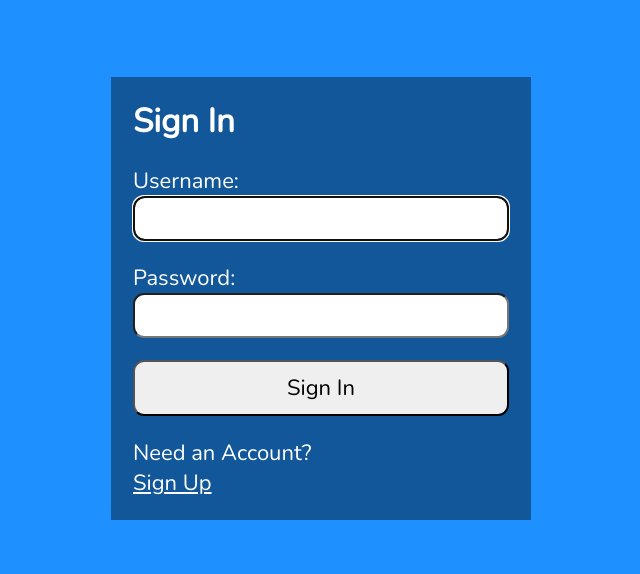
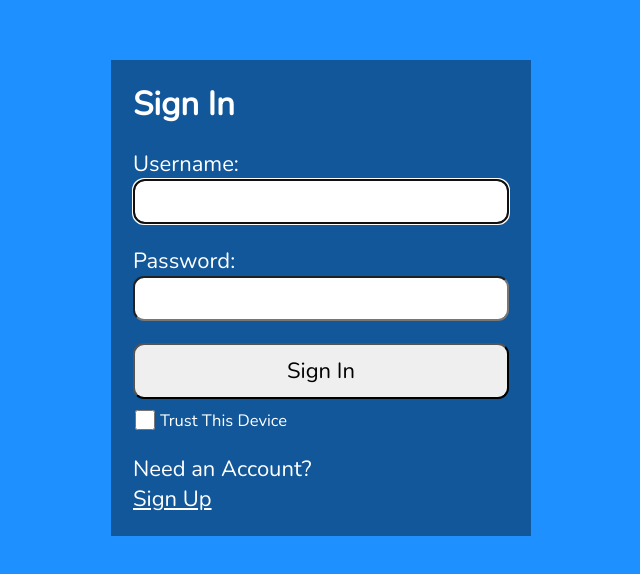
Before and after one commit to sonergezgin/mf-waste-management, a React (Create React App) app: page /login in a window 1280 px wide. Shown: the part 102-676 px from the top of the page, without its empty margins (319-959 px from the left). Built offline with nearby package versions, Linux system fonts and the light colour scheme.

Commit message:
add persistent login

```diff
--- a/src/App.js
+++ b/src/App.js
@@ -12,6 +12,7 @@ import Unauthorized from './components/Unauthorized';
 import Lounge from './components/Lounge';
 import LinkPage from './components/LinkPage';
 import RequireAuth from './components/RequireAuth';
+import PersistLogin from './components/PersistLogin';
 import { Routes, Route } from 'react-router-dom';
 
 const ROLES = {
@@ -35,6 +36,7 @@ const App = () => {
         <Route path="unauthorized" element={<Unauthorized />} />
 
         {/* we want to protect these routes */}
+        <Route element={<PersistLogin />}>
           <Route element={<RequireAuth allowedRoles={[ROLES.User]} />}>
             <Route path="/" element={<Home />} />
           </Route>
@@ -51,7 +53,7 @@ const App = () => {
           <Route element={<RequireAuth allowedRoles={[ROLES.Editor, ROLES.Admin]} />}>
             <Route path="lounge" element={<Lounge />} />
           </Route>
-
+        </Route>
         {/* catch all */}
         <Route path="*" element={<Missing />} />
       </Route>
--- a/src/Login.js
+++ b/src/Login.js
@@ -10,7 +10,7 @@ const LOGIN_URL = '/auth';
 
 const Login = () => {
 
-    const { setAuth } = useAuth();
+    const { setAuth, persist, setPersist } = useAuth();
 
     const navigate = useNavigate();
 
@@ -73,6 +73,14 @@ const Login = () => {
         }
     }
 
+    const togglePersist = () => {
+        setPersist(prev => !prev);
+    }
+
+    useEffect(() => {
+        localStorage.setItem("persist", persist);
+    }, [persist])
+
     return (
         <>
             <section>
@@ -99,6 +107,15 @@ const Login = () => {
                         required
                     />
                     <button>Sign In</button>
+                    <div className="persistCheck">
+                        <input
+                            type="checkbox"
+                            id="persist"
+                            onChange={togglePersist}
+                            checked={persist}
+                        />
+                        <label htmlFor="persist">Trust This Device</label>
+                    </div>
                 </form>
                 <p>
                     Need an Account?<br />
--- a/src/components/Home.jsx
+++ b/src/components/Home.jsx
@@ -1,16 +1,16 @@
 import { useNavigate, Link } from "react-router-dom";
-import { useContext } from "react";
-import AuthContext from "../context/AuthProvider";
+import useLogout from "../hooks/useLogout";
 
 const Home = () => {
-    const { setAuth } = useContext(AuthContext);
+
     const navigate = useNavigate();
+    const logout = useLogout()
 
-    const logout = async () => {
-        // if used in more components, this should be in context
-        // axios to /logout endpoint
-        setAuth({});
+    const signOut = async () => {
+
+        await logout();
         navigate('/linkpage');
+
     }
 
     return (
@@ -27,7 +27,7 @@ const Home = () => {
             <br />
             <Link to="/linkpage">Go to the link page</Link>
             <div className="flexGrow">
-                <button onClick={logout}>Sign Out</button>
+                <button onClick={signOut}>Sign Out</button>
             </div>
         </section>
     )
--- /dev/null
+++ b/src/components/PersistLogin.jsx
@@ -0,0 +1,50 @@
+import { Outlet } from "react-router-dom";
+import { useState, useEffect } from "react";
+import useRefreshToken from '../hooks/useRefreshToken';
+import useAuth from '../hooks/useAuth';
+
+const PersistLogin = () => {
+    const [isLoading, setIsLoading] = useState(true);
+    const refresh = useRefreshToken();
+    const { auth, persist } = useAuth();
+
+    useEffect(() => {
+        let isMounted = true;
+
+        const verifyRefreshToken = async () => {
+            try {
+                await refresh();
+            }
+            catch (err) {
+                console.error(err);
+            }
+            finally {
+                isMounted && setIsLoading(false);
+            }
+        }
+
+        // persist added here AFTER tutorial video
+        // Avoids unwanted call to verifyRefreshToken
+        !auth?.accessToken && persist ? verifyRefreshToken() : setIsLoading(false);
+
+        return () => isMounted = false;
+    }, [])
+
+    useEffect(() => {
+        console.log(`isLoading: ${isLoading}`)
+        console.log(`aT: ${JSON.stringify(auth?.accessToken)}`)
+    }, [isLoading])
+
+    return (
+        <>
+            {!persist
+                ? <Outlet />
+                : isLoading
+                    ? <p>Loading...</p>
+                    : <Outlet />
+            }
+        </>
+    )
+}
+
+export default PersistLogin
--- a/src/context/AuthProvider.js
+++ b/src/context/AuthProvider.js
@@ -4,10 +4,12 @@ import { createContext, useState } from "react";
 const AuthContext = createContext({});
 
 export const AuthProvider = ({ children }) => {
+
     const [auth, setAuth] = useState({});
+    const [persist, setPersist] = useState(JSON.parse(localStorage.getItem("persist")) || false)
 
     return (
-        <AuthContext.Provider value={{ auth, setAuth }}>
+        <AuthContext.Provider value={{ auth, setAuth, persist, setPersist }}>
             {children}
         </AuthContext.Provider>
     )
--- /dev/null
+++ b/src/hooks/useLogout.js
@@ -0,0 +1,21 @@
+import axios from "../api/axios";
+import useAuth from "./useAuth";
+
+const useLogout = () => {
+    const { setAuth } = useAuth();
+
+    const logout = async () => {
+        setAuth({});
+        try {
+            const response = await axios('/logout', {
+                withCredentials: true
+            });
+        } catch (err) {
+            console.error(err);
+        }
+    }
+
+    return logout;
+}
+
+export default useLogout
--- a/src/hooks/useRefreshToken.js
+++ b/src/hooks/useRefreshToken.js
@@ -11,7 +11,11 @@ const useRefreshToken = () => {
         setAuth(prev => {
             console.log(JSON.stringify(prev));
             console.log(response.data.accessToken);
-            return { ...prev, accessToken: response.data.accessToken }
+            return {
+                ...prev,
+                roles : response.data.roles,
+                accessToken: response.data.accessToken
+            }
         });
         return response.data.accessToken;
     }
--- a/src/index.css
+++ b/src/index.css
@@ -113,3 +113,29 @@ button {
 .line {
   display: inline-block;
 }
+
+.flexGrow {
+  flex-grow: 1;
+  display: flex;
+  justify-content: flex-start;
+  align-items: flex-end;
+}
+
+
+.persistCheck {
+  font-size: 0.75rem;
+  margin-top: 10px;
+  display: flex;
+  justify-content: flex-start;
+  align-items: flex-end;
+}
+
+.persistCheck label {
+  margin: 0;
+}
+
+[type="checkbox"] {
+  height: 20px;
+  width: 20px;
+  margin: 0 5px 2px 2px;
+}
```
Lines whose indentation alone changed are shown as unchanged.
